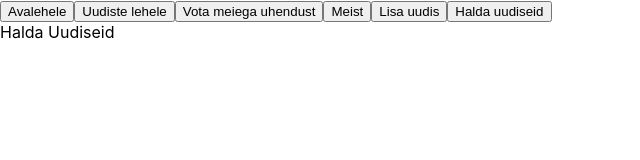
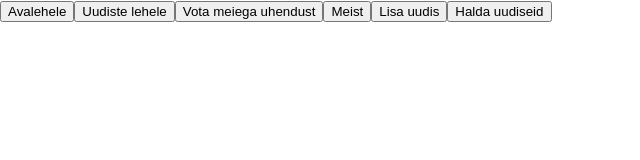
Before and after one commit to KristelBurke/react-11-2023, a React (Create React App) app in the folder uudised/: page /halda-uudiseid in a window 1280 px wide. Shown: the top 160 px of the page, without its empty margins (0-640 px from the left). Built offline with nearby package versions, Linux system fonts and the light colour scheme.

Commit message:
29.uudiste kustutamine

```diff
--- a/uudised/src/App.js
+++ b/uudised/src/App.js
@@ -31,7 +31,7 @@ function App() {
          <button>Lisa uudis</button>
        </Link>
 
-       <Link to="/halda-uudiseid">
+       <Link to="/halda">
          <button>Halda uudiseid</button>
        </Link>
 
@@ -42,7 +42,7 @@ function App() {
         <Route path="kontakt" element={ <Kontakt /> } />
         <Route path="meist" element={ <Meist /> } />
         <Route path="lisa-uudis" element={ <LisaUudis/> } />
-        <Route path="halda-uudiseid" element={ <HaldaUudiseid /> } />
+        <Route path="halda" element={ <HaldaUudiseid /> } />
        </Routes>
     </div>
   );
--- a/uudised/src/pages/HaldaUudiseid.js
+++ b/uudised/src/pages/HaldaUudiseid.js
@@ -1,11 +1,24 @@
-import React from 'react'
+import React, { useState } from 'react';
 
 function HaldaUudiseid() {
-    return (
+    const [uudised, HaldaUudiseid] = useState(JSON.parse(localStorage.getItem("uudised")) || []);
+
+    const kustuta = (index) => {
+        uudised.splice(index,1);
+        HaldaUudiseid(uudised.slice());
+        localStorage.setItem("uudised", JSON.stringify(uudised));
+    }
+  return (
+    <div>
+        <div>{uudised.map((uudis, index) =>
         <div>
-            Halda Uudiseid
+            <div>{uudis}</div>
+            <button onClick={() => kustuta(index)}>x</button>
         </div>
-    )
+        )}
+        </div>
+    </div>
+  );
 }
 
 export default HaldaUudiseid
```
